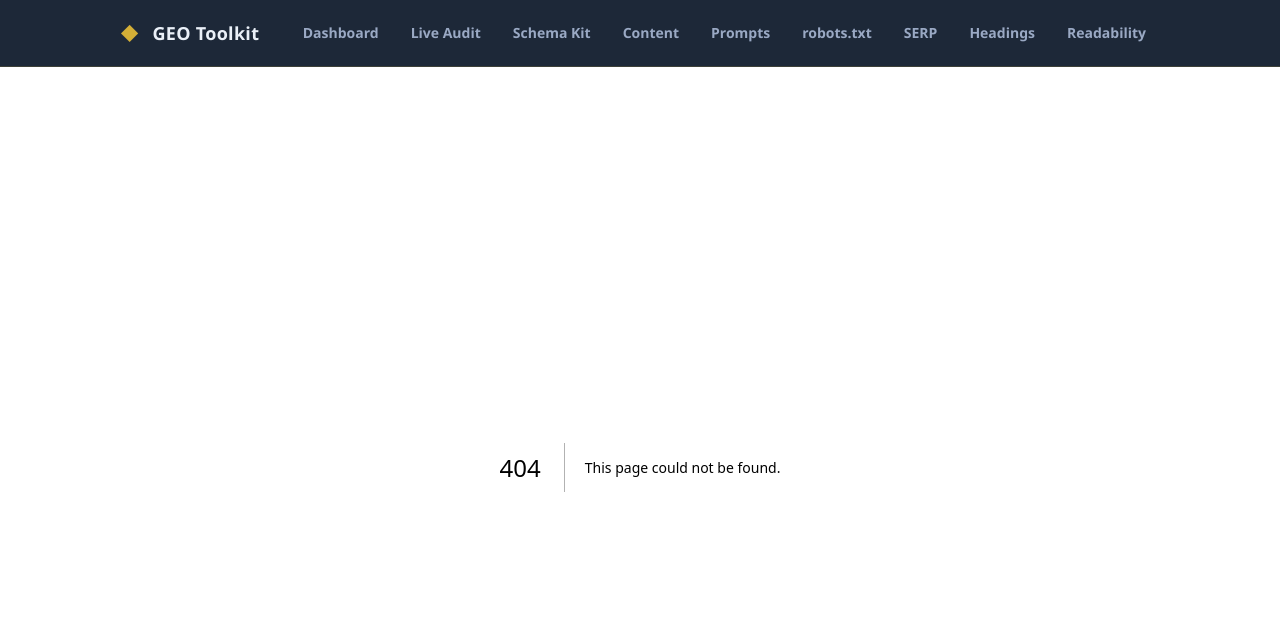
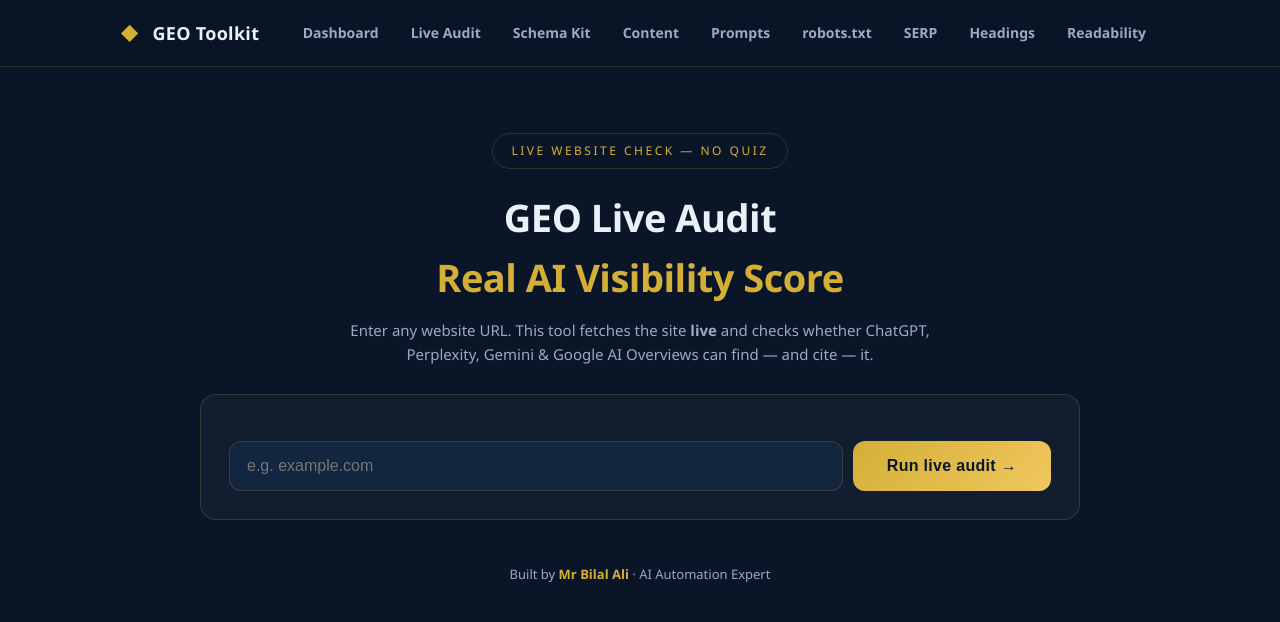
Before and after one commit to Mrbilalali/geo-audit-live, a Next.js app: page /geo-audit in a window 1280 px wide. Before the commit this address had no page. Shown: the top 622 px of the page. Built offline with nearby package versions, Linux system fonts and the light colour scheme.

Commit message:
GEO Toolkit v2 — 8-tool SEO/GEO suite

```diff
--- /dev/null
+++ b/app/geo-audit/page.tsx
@@ -0,0 +1,133 @@
+"use client";
+
+import { useState } from "react";
+import { saveAudit } from "../../lib/history";
+
+type Status = "pass" | "warn" | "fail";
+interface Check {
+  id: string; category: string; name: string; weight: number;
+  status: Status; evidence: string; fix: string;
+}
+interface Result {
+  url: string; origin: string; score: number; tier: string;
+  fetchedAt: string; checks: Check[]; error?: string;
+}
+
+const TIER_COLOR: Record<string, string> = {
+  "AI-Ready": "#3ecf8e",
+  "Strong — almost there": "#d4af37",
+  "Partially visible": "#f5a623",
+  "Invisible to AI": "#f0524d",
+};
+
+export default function GeoAudit() {
+  const [url, setUrl] = useState("");
+  const [loading, setLoading] = useState(false);
+  const [result, setResult] = useState<Result | null>(null);
+  const [error, setError] = useState("");
+
+  async function run() {
+    if (!url.trim() || loading) return;
+    setLoading(true); setError(""); setResult(null);
+    try {
+      const res = await fetch(`/api/audit?url=${encodeURIComponent(url.trim())}`);
+      const data = await res.json();
+      if (!res.ok) throw new Error(data.error || "Audit failed");
+      setResult(data);
+      saveAudit({ url: data.url, score: data.score, tier: data.tier, at: data.fetchedAt });
+    } catch (e: unknown) {
+      setError(e instanceof Error ? e.message : "Audit failed. Try again.");
+    } finally {
+      setLoading(false);
+    }
+  }
+
+  const cats = result ? [...new Set(result.checks.map((c) => c.category))] : [];
+  const fails = result?.checks.filter((c) => c.status !== "pass") ?? [];
+
+  return (
+    <div className="wrap">
+      <div className="pagehead no-print">
+        <div className="badge">Live website check — no quiz</div>
+        <h1>GEO Live Audit<br /><span className="g">Real AI Visibility Score</span></h1>
+        <p>Enter any website URL. This tool fetches the site <b>live</b> and checks whether ChatGPT, Perplexity, Gemini &amp; Google AI Overviews can find — and cite — it.</p>
+      </div>
+
+      <div className="card no-print">
+        <div className="urlrow">
+          <input
+            value={url}
+            onChange={(e) => setUrl(e.target.value)}
+            onKeyDown={(e) => e.key === "Enter" && run()}
+            placeholder="e.g. example.com"
+            aria-label="Website URL"
+          />
+          <button className="btn" onClick={run} disabled={loading}>
+            {loading ? (<><span className="spin" /> Auditing…</>) : "Run live audit →"}
+          </button>
+        </div>
+        {error && <div className="err">{error}</div>}
+        {loading && <p style={{ color: "var(--muted)", fontSize: 14, marginTop: 12 }}>Fetching robots.txt, llms.txt, sitemap and homepage…</p>}
+      </div>
+
+      {result && (
+        <>
+          <div className="card">
+            <div className="sitehead">
+              <div className="u">{result.url}</div>
+              <div className="ring" style={{ marginTop: 18 }}>
+                <svg width="200" height="200" viewBox="0 0 200 200">
+                  <circle cx="100" cy="100" r="84" fill="none" stroke="#13263f" strokeWidth="15" />
+                  <circle cx="100" cy="100" r="84" fill="none" stroke="#d4af37" strokeWidth="15"
+                    strokeLinecap="round" strokeDasharray="528"
+                    strokeDashoffset={528 - (528 * result.score) / 100}
+                    style={{ transition: "stroke-dashoffset 1.2s ease" }} />
+                </svg>
+                <div className="num"><b>{result.score}</b><span>/ 100</span></div>
+              </div>
+              <div className="tier" style={{ color: TIER_COLOR[result.tier] ?? "#d4af37" }}>{result.tier}</div>
+              <p style={{ color: "var(--muted)", fontSize: 13, marginTop: 8 }}>
+                {fails.length} of {result.checks.length} checks need attention · checked{" "}
+                {new Date(result.fetchedAt).toLocaleString()}
+              </p>
+            </div>
+          </div>
+
+          {cats.map((cat) => {
+            const list = result.checks.filter((c) => c.category === cat);
+            const earned = list.reduce((s, c) => s + c.weight * (c.status === "pass" ? 1 : c.status === "warn" ? 0.5 : 0), 0);
+            const max = list.reduce((s, c) => s + c.weight, 0);
+            return (
+              <div key={cat}>
+                <h2 className="cathead">{cat}<span className="pts">{Math.round(earned)}/{max} pts</span></h2>
+                {list.map((c) => (
+                  <div className="check" key={c.id}>
+                    <div className="hd">
+                      <span className={`dot ${c.status}`} />
+                      <h3>{c.name}</h3>
+                      <span className={`st ${c.status}`}>{c.status === "pass" ? "Pass" : c.status === "warn" ? "Warning" : "Failed"}</span>
+                    </div>
+                    <div className="ev">{c.evidence}</div>
+                    {c.status !== "pass" && <div className="fix"><b>Fix:</b> {c.fix}</div>}
+                  </div>
+                ))}
+              </div>
+            );
+          })}
+
+          <div className="center no-print" style={{ marginTop: 26 }}>
+            <button className="btn" onClick={() => window.print()}>Download / print report</button>
+          </div>
+
+          <p className="note">
+            How this works: the server fetches the site&apos;s robots.txt, llms.txt, sitemap.xml and homepage HTML
+            live, then runs {result.checks.length} real checks against 2026 Generative Engine Optimization best practices.
+            Nothing is guessed — every finding shows the evidence it was based on.
+          </p>
+        </>
+      )}
+
+      <footer className="no-print">Built by <b>Mr Bilal Ali</b> · AI Automation Expert</footer>
+    </div>
+  );
+}
```
